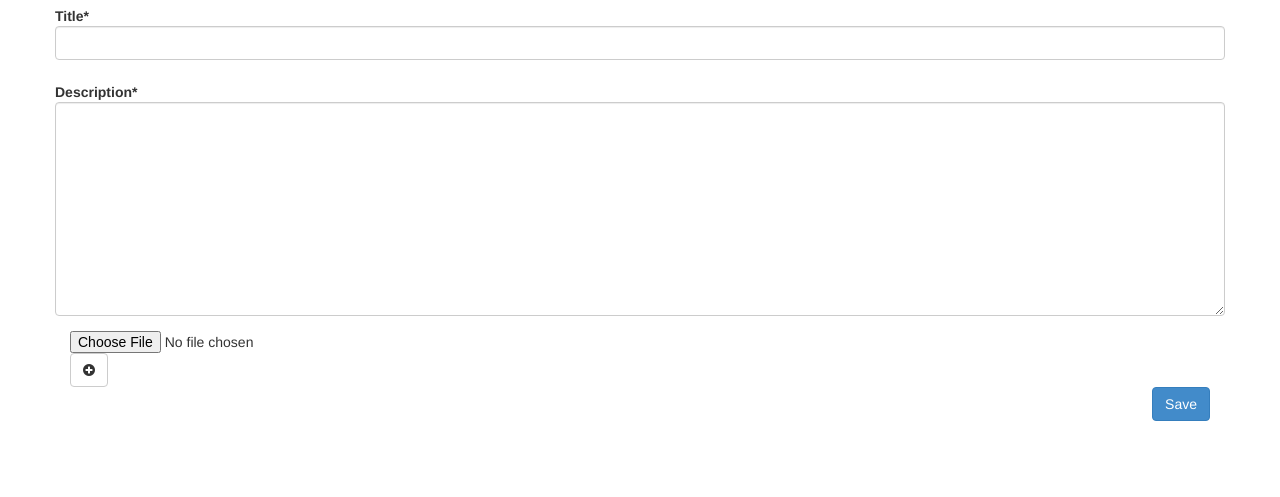
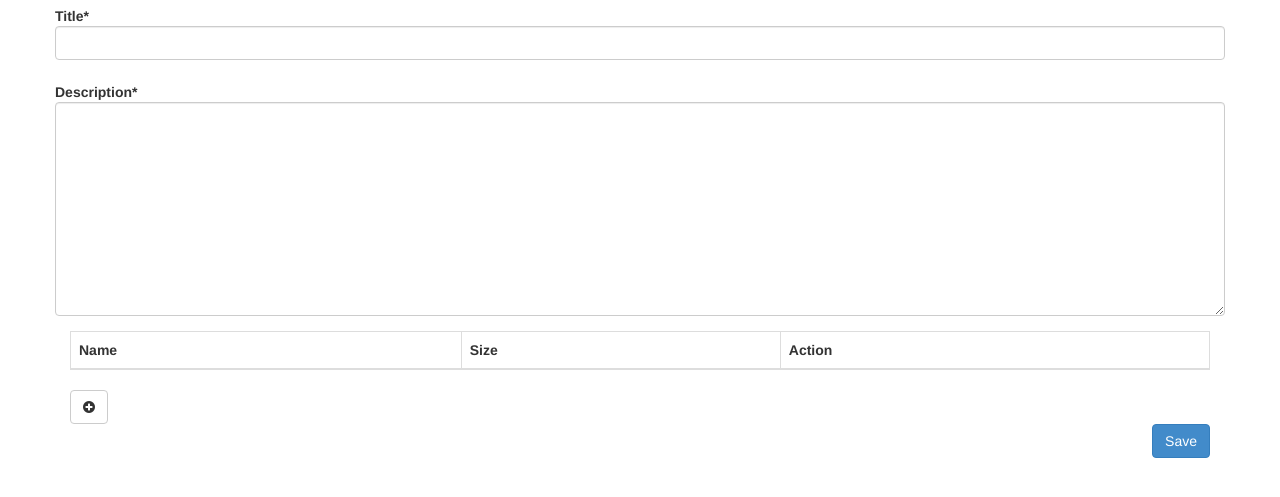
Before and after one commit to datalogisk-fagraad/dikultur, a Django app: page /resources/create/ in a window 1280 px wide. Shown: the part 115-612 px from the top of the page. Run offline with Django 3.2, Linux system fonts and the light colour scheme; lists and menus that the app fills with data are empty; parts of the project's set-up code (start-up, migrations or seed data) failed here and were passed over; some libraries are stand-ins or nearby versions.

Commit message:
WIP - Resource creation: File upload style & deletion

```diff
--- a/apps/resources/models.py
+++ b/apps/resources/models.py
@@ -62,7 +62,7 @@ class ResourceFile(models.Model):
         verbose_name = 'resource file'
         verbose_name_plural = 'resource files'
 
-    @property
+
     def filename(self):
         return self.file.name.split('/')[-1]
 
--- a/apps/resources/templates/resources/resource_form.html
+++ b/apps/resources/templates/resources/resource_form.html
@@ -13,7 +13,34 @@
 
   <form class="form-horizontal" method="post" enctype="multipart/form-data">{% csrf_token %}
     {{ form|crispy }}
-    <input type="file" name="resourcefile"/>
+
+    <table id="files" class="table table-bordered">
+      <thead>
+        <tr>
+          <th>Name</th>
+          <th>Size</th>
+          <th>Action</th>
+        </tr>
+      </thead>
+      <tbody>
+      {% if resource %}
+        {% for file in resource.files.all %}
+        <tr>
+          <td>
+            {{ file.filename }}
+          </td>
+          <td>
+            {{ file.file.size }}
+          </td>
+          <td>
+            <span class="btn btn-default uploaded-file" data-pk="{{ file.pk }}"><i class="fa fa-times"></i></span>
+          </td>
+        </tr>
+        {% endfor %}
+      {% endif %}
+      </tbody>
+    </table>
+
     <span id="one-more-file" class="btn btn-default">
       <i class="fa fa-plus-circle"></i>
     </span>
@@ -25,8 +52,48 @@
   {% addtoblock 'js' %}
     <script>
       $(function() {
+        var files = $('#files tbody');
         $('#one-more-file').click(function() {
-          $(this).before('<input type="file" name="resourcefile" />');
+          var file = $('<input type="file" name="resourcefile" />');
+          $(this).before(file);
+          file.hide();
+          file.click();
+          file.on('change', function() {
+
+            var size = this.files[0].size;
+            var size_string;
+
+            if(size > 1000000) {
+              size_string = (size / 1024 / 1024).toFixed() + "MB";
+            } else if(size > 1000) {
+              size_string = (size / 1024).toFixed() + "KB";
+            }
+
+            var label = '<td>' + $(this).val() + '</td>';
+            var size_label = '<td>' + size_string + '</td>';
+            var remove = $('<td><span class="btn btn-default"><i class="fa fa-times"></i></span></td>');
+            var line = $('<tr>').append(label).append(size_label).append(remove);
+            files.append(line);
+            remove.click(function() {
+              line.remove();
+              file.remove();
+            });
+          });
+        });
+
+        $('.uploaded-file').click(function () {
+          var tr = $(this).parents('tr');
+          var confirmation = confirm("Do you really wish to delete this file?");
+          if(confirmation) {
+            $.ajax({
+              type: 'POST',
+              data: {pk: $(this).data('pk')},
+              url: window.location + '/delete-file',
+              success: function() {
+                tr.remove();
+              }
+            });
+          }
         });
       });
     </script>
--- a/apps/resources/urls.py
+++ b/apps/resources/urls.py
@@ -8,6 +8,7 @@ urlpatterns = patterns(
     url(r'^(?P<slug>\S+)/remove_upvote$', views.resource_remove_upvote, name='remove_upvote'),
     url(r'^(?P<slug>\S+)/upvote$', views.resource_upvote, name='upvote'),
     url(r'^(?P<slug>\S+)/update$', views.ResourceUpdate.as_view(), name='update'),
+    url(r'^(?P<slug>\S+)/update/delete-file$', views.resource_file_delete, name='delete-file'),
     url(r'^(?P<slug>\S+)$', views.ResourceDetail.as_view(), name='detail'),
     url(r'^$', views.ResourceList.as_view(), name='list'),
 )
--- a/apps/resources/views.py
+++ b/apps/resources/views.py
@@ -1,9 +1,10 @@
 from django.db import IntegrityError
 from django.http import HttpResponse, HttpResponseRedirect
-from django.views.generic import ListView, DetailView, View, CreateView, \
+from django.views.generic import ListView, DetailView, CreateView, \
     UpdateView
 from django.utils.decorators import method_decorator
 from django.views.decorators.csrf import csrf_exempt
+from django.contrib.auth.decorators import login_required
 
 from ..core.views.mixins import LoginRequiredMixin
 
@@ -41,6 +42,7 @@ class ResourceDetail(DetailView):
         return context
 
 
+@login_required
 @csrf_exempt
 def resource_upvote(request, **kwargs):
     slug = kwargs.get('slug', None)
@@ -56,6 +58,7 @@ def resource_upvote(request, **kwargs):
     return HttpResponse(content=resource.upvotes, status=200)
 
 
+@login_required
 @csrf_exempt
 def resource_remove_upvote(request, **kwargs):
     slug = kwargs.get('slug', None)
@@ -90,3 +93,17 @@ class ResourceUpdate(LoginRequiredMixin, UpdateView):
             models.ResourceFile.objects.create(resource=resource, file=file)
 
         return HttpResponseRedirect(resource.get_absolute_url())
+
+
+@login_required
+@csrf_exempt
+def resource_file_delete(request, **kwargs):
+    pk = request.POST.get('pk', None)
+
+    if pk:
+        file = models.ResourceFile.objects.get(pk=pk)
+        file.delete()
+        return HttpResponse(status=200)
+
+    # Something went wrong
+    return HttpResponse(status=500)
```
